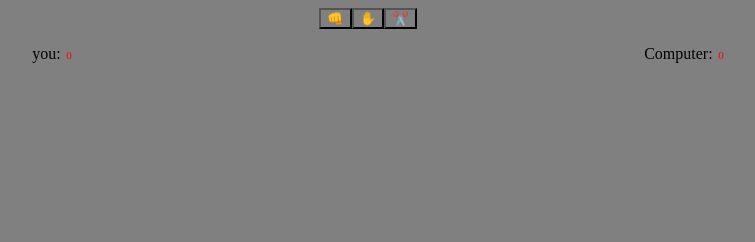
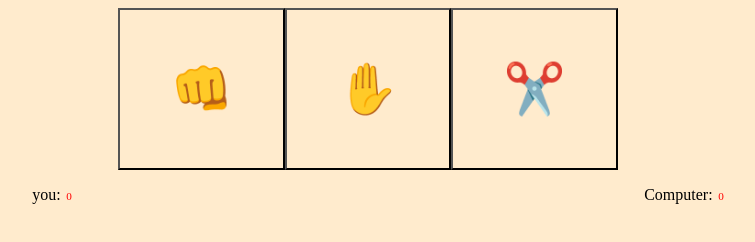
Before and after one commit to LukeWebster-Khan/rock-paper-scissors, a plain HTML site: page index.html in a window 1280 px wide. Shown: the whole page, without its empty margins (272-1027 px from the left). Drawn offline with Linux system fonts and the light colour scheme.

Commit message:
increased emoji size

```diff
--- a/styling.css
+++ b/styling.css
@@ -1,5 +1,5 @@
 body {
-  background-color: grey;
+  background-color:blanchedalmond;
 }
 .selections {
   display: flex;
@@ -9,6 +9,8 @@ body {
   background: none;
   cursor: pointer;
   transition: 100ms;
+  padding: 50px;
+  font-size: 50px;
 }
 
 .selection:hover {
```
